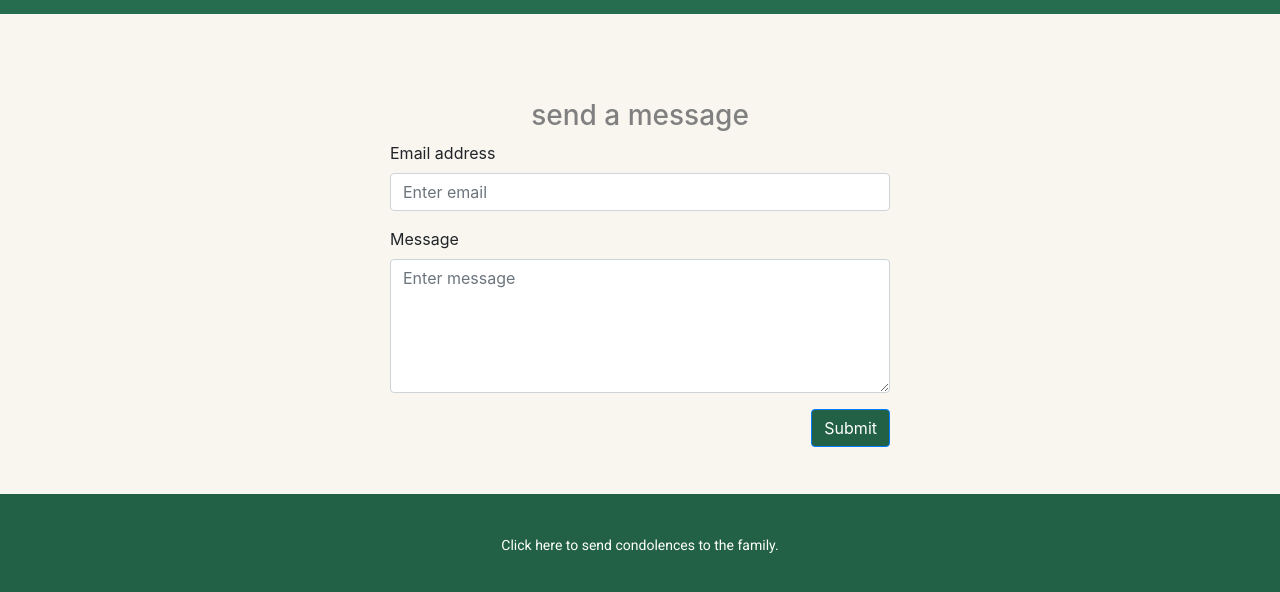
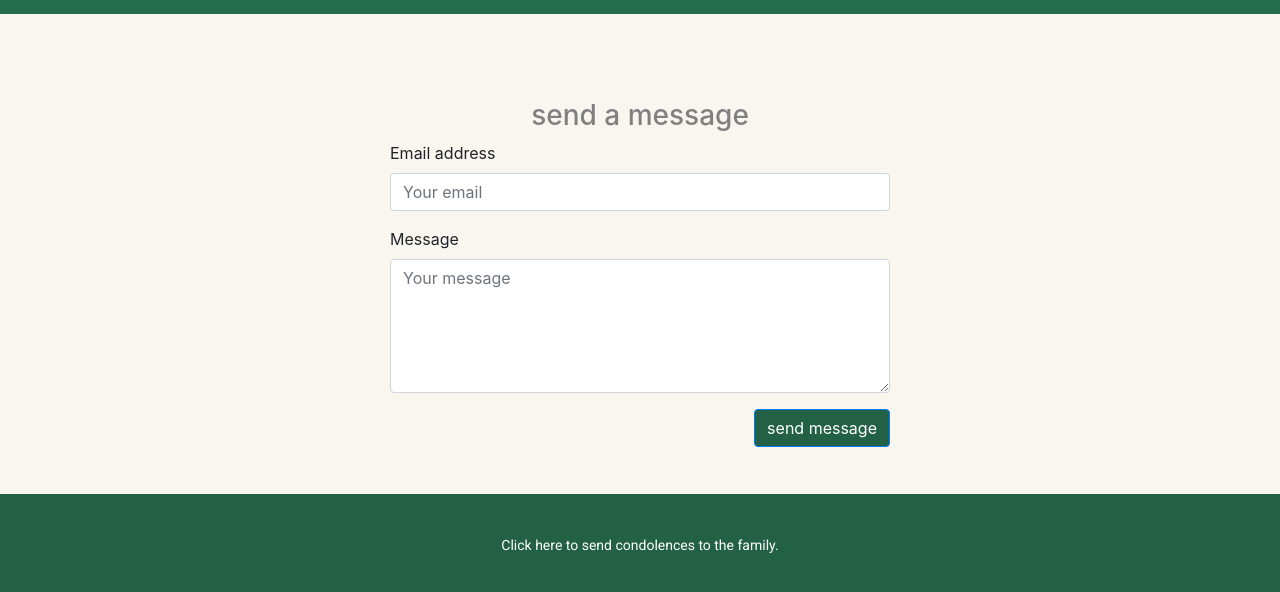
Before and after one commit to dhelmer/static-gailhelmer-basic, a plain HTML site: page condolences.html in a window 1280 px wide. Shown: the part 266-858 px from the top of the page. Drawn offline with nearby package versions, Linux system fonts and the light colour scheme.

Commit message:
text edit

```diff
--- a/condolences.html
+++ b/condolences.html
@@ -55,19 +55,19 @@
 
           <div class="form-group">
             <label for="email">Email address</label>
-            <input name="email" type="email"  class="form-control" id="email" placeholder="Enter email" required>
+            <input name="email" type="email"  class="form-control" id="email" placeholder="Your email" required>
            </div>
 
           <div class="form-group">
             <label for="message">Message</label>
-            <textarea name="message" class="form-control" id="message" rows="5" placeholder="Enter message" required></textarea>
+            <textarea name="message" class="form-control" id="message" rows="5" placeholder="Your message" required></textarea>
           </div>
 
           <div style="position: absolute; left: -5000px;">
             <input type="checkbox" name="grandpas_emerald_plaid_mug" value="1" tabindex="-1" autocomplete="no">
           </div>
 
-          <button type="submit" class="btn btn-primary float-right">Submit</button>
+          <button type="submit" class="btn btn-primary float-right">send message</button>
           </form>
 
 
```
